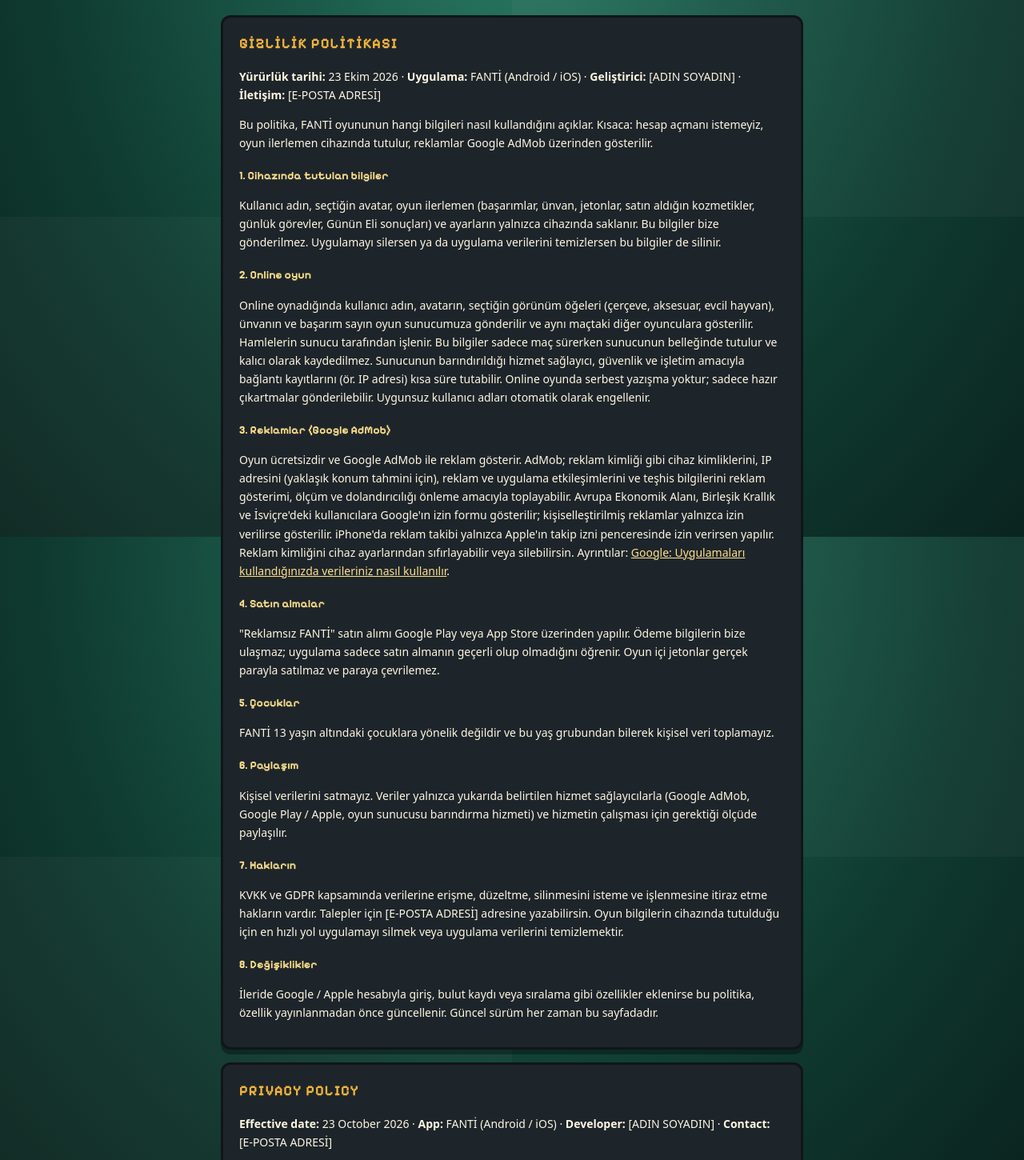
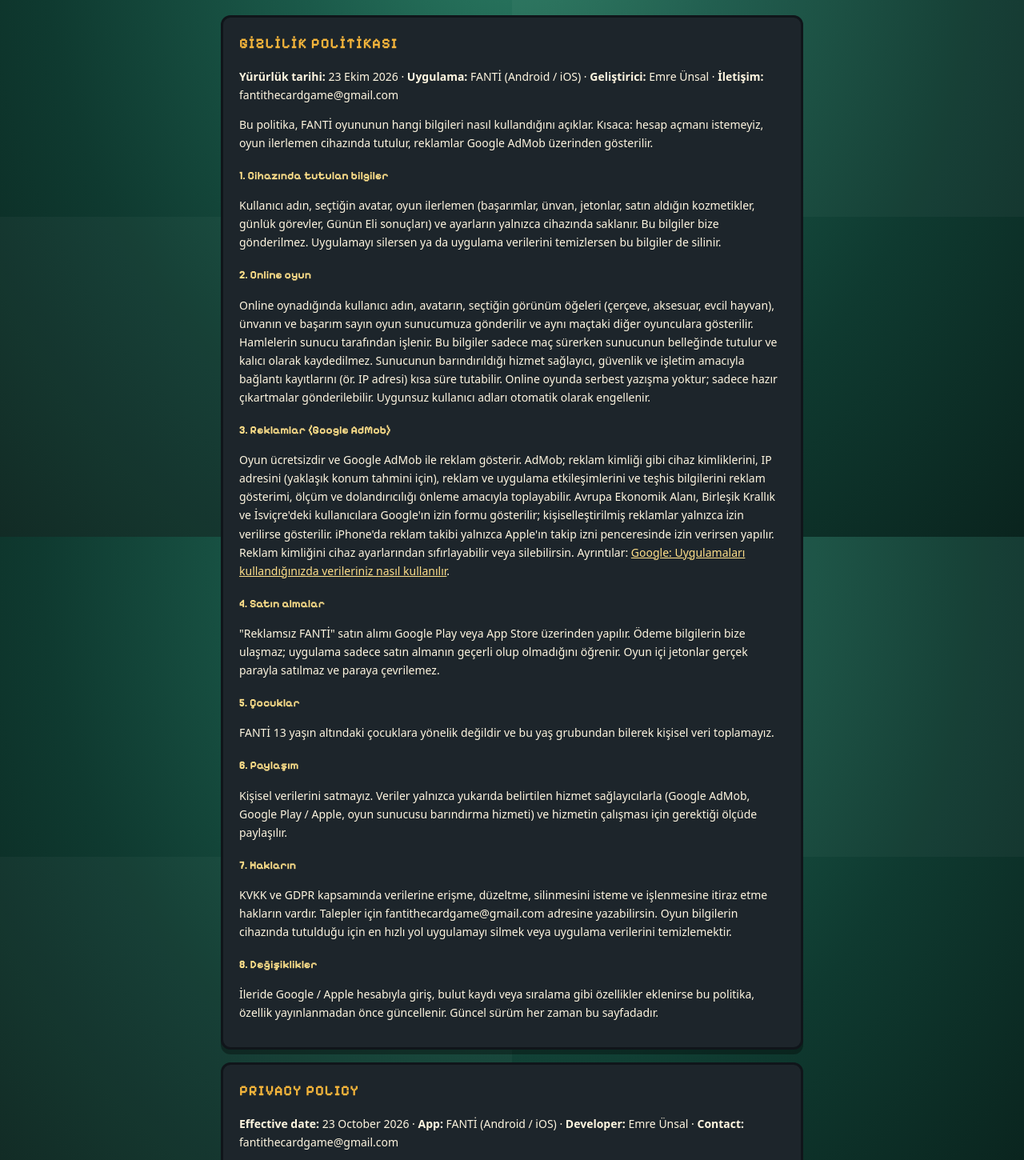
Before and after one commit to emrekedu/emrekedu.github.io, a plain HTML site: page privacy.html in a window 1280 px wide. Shown: the part 129-1579 px from the top of the page at 80% size. Drawn offline with Linux system fonts and the light colour scheme.

Commit message:
Update contact information in privacy policy

```diff
--- a/privacy.html
+++ b/privacy.html
@@ -26,7 +26,7 @@ ul{padding-left:20px;margin:6px 0;}
 
 <div class="card" id="tr">
 <h2>GİZLİLİK POLİTİKASI</h2>
-<p><b>Yürürlük tarihi:</b> 23 Ekim 2026 · <b>Uygulama:</b> FANTİ (Android / iOS) · <b>Geliştirici:</b> [ADIN SOYADIN] · <b>İletişim:</b> [E-POSTA ADRESİ]</p>
+<p><b>Yürürlük tarihi:</b> 23 Ekim 2026 · <b>Uygulama:</b> FANTİ (Android / iOS) · <b>Geliştirici:</b> Emre Ünsal   · <b>İletişim:</b> fantithecardgame@gmail.com</p>
 <p>Bu politika, FANTİ oyununun hangi bilgileri nasıl kullandığını açıklar. Kısaca: hesap açmanı istemeyiz, oyun ilerlemen cihazında tutulur, reklamlar Google AdMob üzerinden gösterilir.</p>
 
 <h3>1. Cihazında tutulan bilgiler</h3>
@@ -48,7 +48,7 @@ ul{padding-left:20px;margin:6px 0;}
 <p>Kişisel verilerini satmayız. Veriler yalnızca yukarıda belirtilen hizmet sağlayıcılarla (Google AdMob, Google Play / Apple, oyun sunucusu barındırma hizmeti) ve hizmetin çalışması için gerektiği ölçüde paylaşılır.</p>
 
 <h3>7. Hakların</h3>
-<p>KVKK ve GDPR kapsamında verilerine erişme, düzeltme, silinmesini isteme ve işlenmesine itiraz etme hakların vardır. Talepler için [E-POSTA ADRESİ] adresine yazabilirsin. Oyun bilgilerin cihazında tutulduğu için en hızlı yol uygulamayı silmek veya uygulama verilerini temizlemektir.</p>
+<p>KVKK ve GDPR kapsamında verilerine erişme, düzeltme, silinmesini isteme ve işlenmesine itiraz etme hakların vardır. Talepler için fantithecardgame@gmail.com adresine yazabilirsin. Oyun bilgilerin cihazında tutulduğu için en hızlı yol uygulamayı silmek veya uygulama verilerini temizlemektir.</p>
 
 <h3>8. Değişiklikler</h3>
 <p>İleride Google / Apple hesabıyla giriş, bulut kaydı veya sıralama gibi özellikler eklenirse bu politika, özellik yayınlanmadan önce güncellenir. Güncel sürüm her zaman bu sayfadadır.</p>
@@ -56,7 +56,7 @@ ul{padding-left:20px;margin:6px 0;}
 
 <div class="card" id="en">
 <h2>PRIVACY POLICY</h2>
-<p><b>Effective date:</b> 23 October 2026 · <b>App:</b> FANTİ (Android / iOS) · <b>Developer:</b> [ADIN SOYADIN] · <b>Contact:</b> [E-POSTA ADRESİ]</p>
+<p><b>Effective date:</b> 23 October 2026 · <b>App:</b> FANTİ (Android / iOS) · <b>Developer:</b> Emre Ünsal  · <b>Contact:</b> fantithecardgame@gmail.com</p>
 <p>This policy explains what information FANTİ uses and how. In short: no account is required, your game progress stays on your device, and ads are served by Google AdMob.</p>
 
 <h3>1. Information stored on your device</h3>
@@ -78,7 +78,7 @@ ul{padding-left:20px;margin:6px 0;}
 <p>We do not sell personal data. Data is shared only with the service providers listed above (Google AdMob, Google Play / Apple, our game-server host) and only as needed to run the service.</p>
 
 <h3>7. Your rights</h3>
-<p>Under the GDPR and Turkish data protection law (KVKK) you have the right to access, correct, delete and object to the processing of your data. Contact us at [E-POSTA ADRESİ]. Because your game data lives on your device, the quickest way to delete it is to uninstall the app or clear its data.</p>
+<p>Under the GDPR and Turkish data protection law (KVKK) you have the right to access, correct, delete and object to the processing of your data. Contact us at fantithecardgame@gmail.com. Because your game data lives on your device, the quickest way to delete it is to uninstall the app or clear its data.</p>
 
 <h3>8. Changes</h3>
 <p>If we add features such as Google / Apple sign-in, cloud saves or leaderboards, this policy will be updated before those features are released. The current version is always on this page.</p>
```
